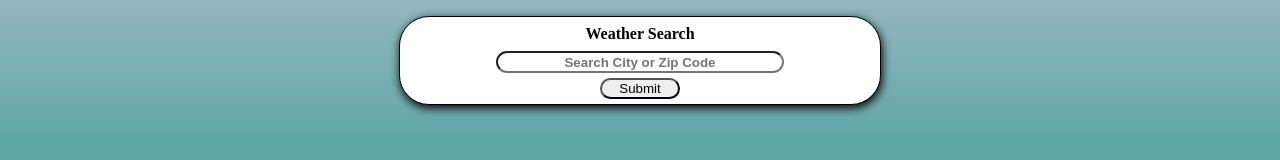
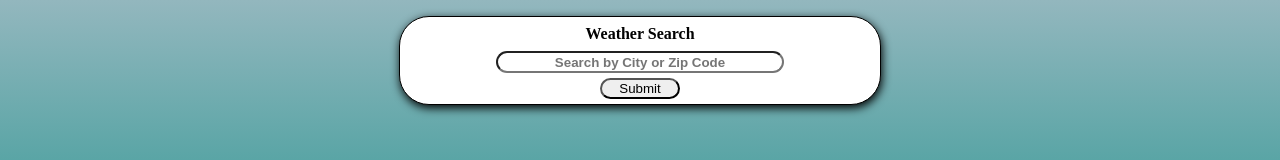
Before and after one commit to CodingWithCDJE/Weather-App, a React (Create React App) app: page / in a window 1280 px wide. Shown: the top 160 px of the page. Built offline with nearby package versions, Linux system fonts and the light colour scheme.

Commit message:
Fixed the placeholder the searchbar field had

```diff
--- a/src/Container/SearchBar.js
+++ b/src/Container/SearchBar.js
@@ -31,7 +31,7 @@ class SearchBar extends Component {
               onChange={(event) =>
                 this.setState({ stateTerm: event.target.value })
               }
-              placeholder='Search City or Zip Code'
+              placeholder='Search by City or Zip Code'
             />
             <input type='submit' className='searchbar-input-submit' />
           </div>
```
